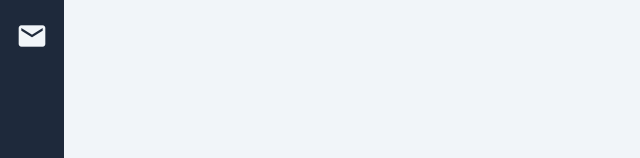
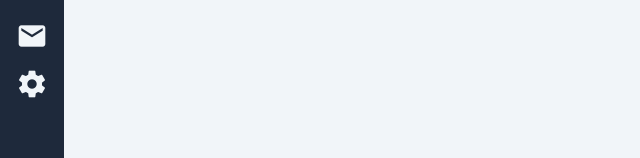
Before and after one commit to johnstuby7/vue-examples, a Vue app in the folder responsive-side-bar/: page / in a window 1280 px wide. Shown: the part 276-434 px from the top of the page, without its empty margins (0-640 px from the left). Built offline with nearby package versions, Linux system fonts and the light colour scheme.

Commit message:
Added in a settings option, will be pushing it to the bottom of the sidebar

```diff
--- a/responsive-side-bar/src/components/Sidebar.vue
+++ b/responsive-side-bar/src/components/Sidebar.vue
@@ -29,6 +29,15 @@
       <router-link class="button" to="/contact">
         <span class="material-icons">email</span>
         <span class="text">Contact</span>
+      </router-link>
+    </div>
+
+    <div class="flex"></div>
+
+    <div class="menu">
+      <router-link class="button" to="/settings">
+        <span class="material-icons">settings</span>
+        <span class="text">Settings</span>
       </router-link>
     </div>
   </aside>
```
